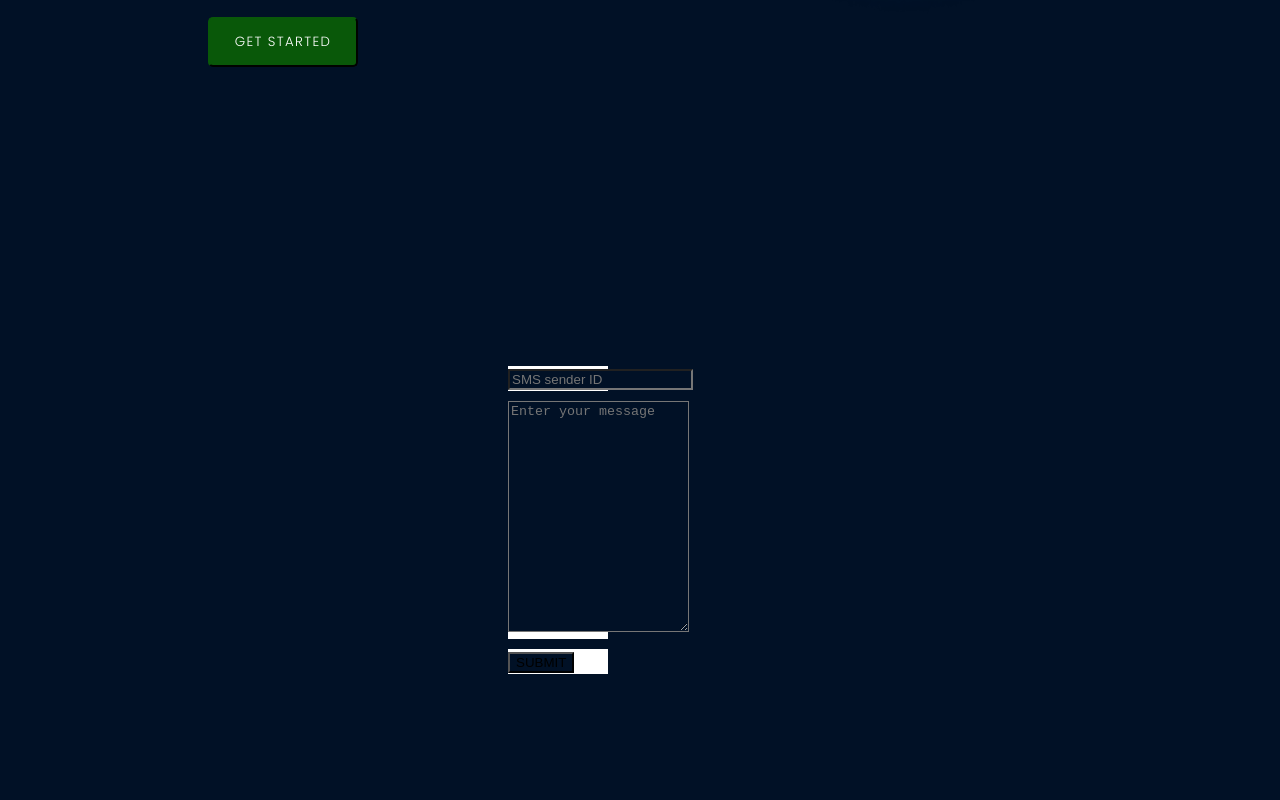
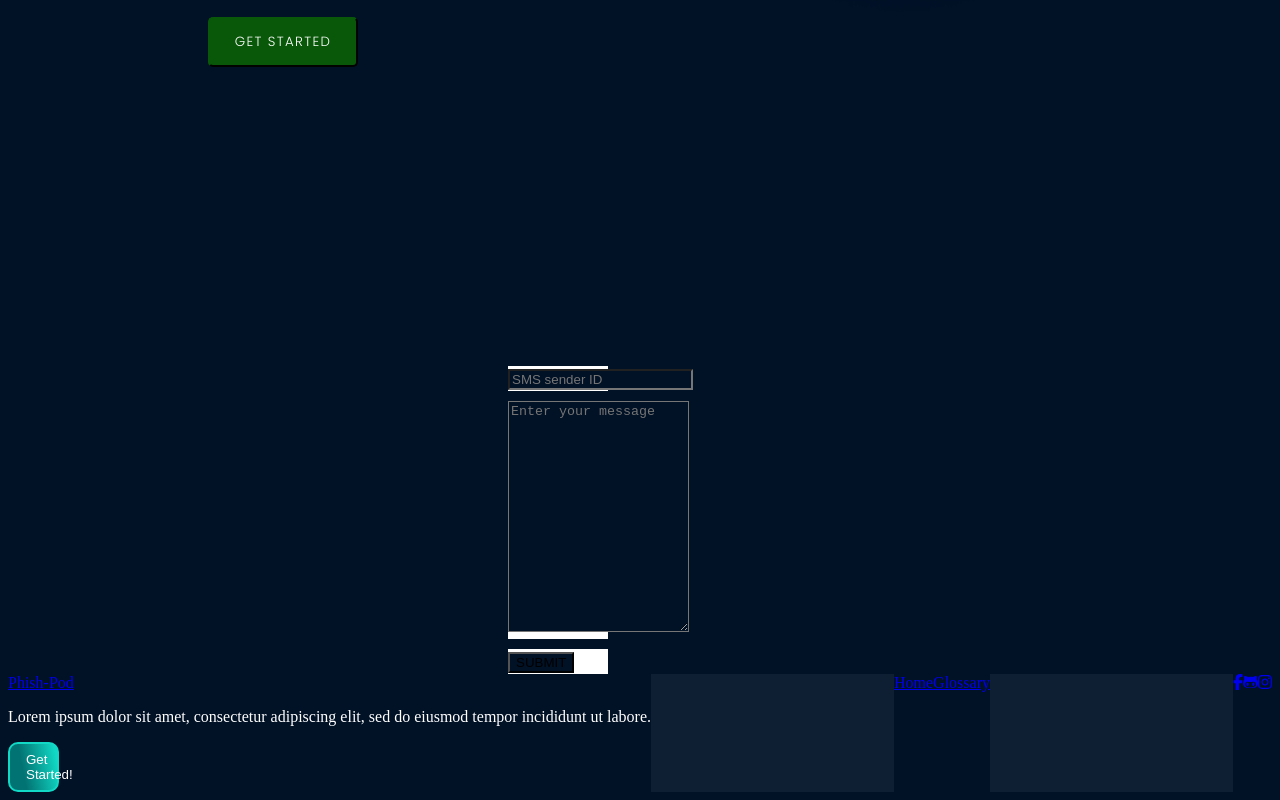
Before and after one commit to niyashiyas/Phish-Pod, a React (Create React App) app: page / in a window 1280 px wide. Shown: the part 481-1281 px from the top of the page. Before the commit the page ends 1163 px from the top, so only its background shows below. Built offline with nearby package versions, Linux system fonts and the light colour scheme.

Commit message:
added footer component to main

```diff
--- a/src/components/Main.js
+++ b/src/components/Main.js
@@ -1,6 +1,7 @@
 import React,{useState} from 'react'
 import './Main.css'
 import Form from './Form';
+import Footer from './Footer/Footer';
 function Main(){
   return(
     <>
@@ -24,7 +25,7 @@ function Main(){
         <button className="get-started">GET STARTED</button>
       </div>
       <Form />
-
+      <Footer />
 
 
 
```
